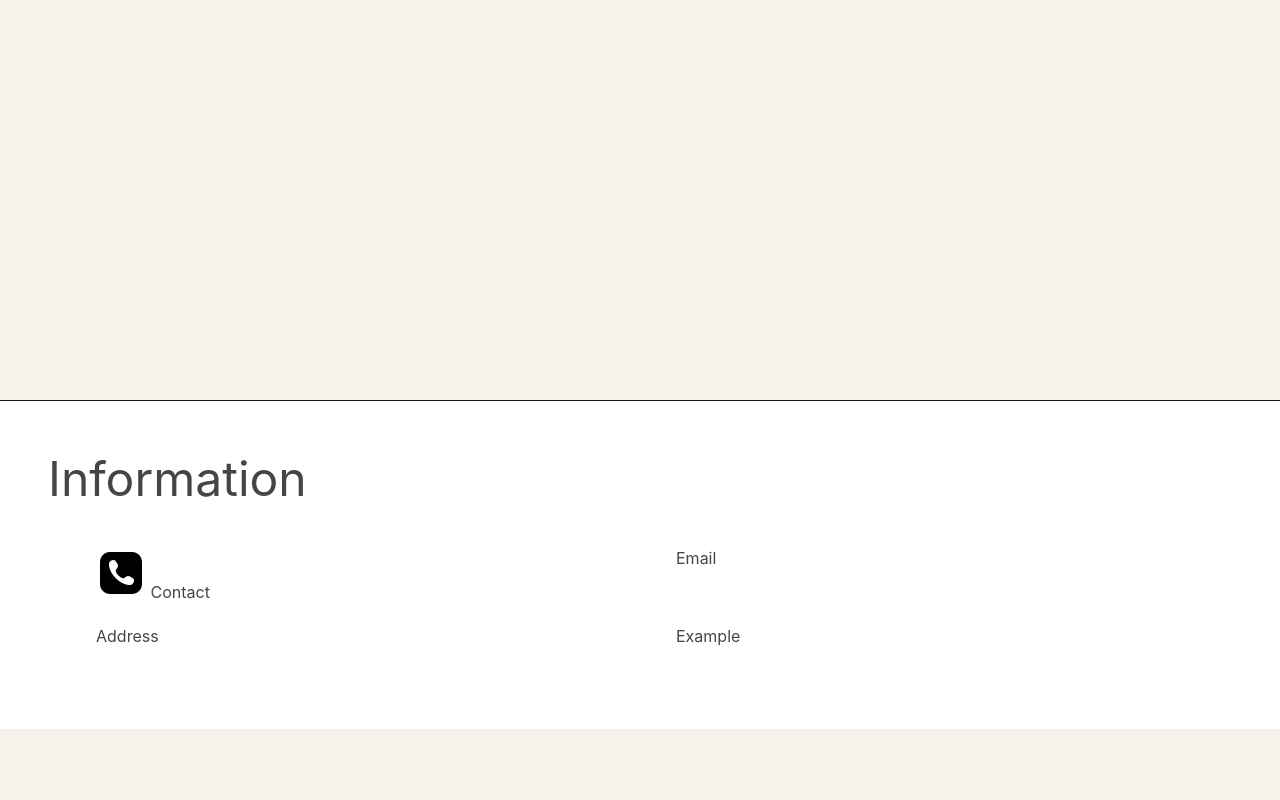
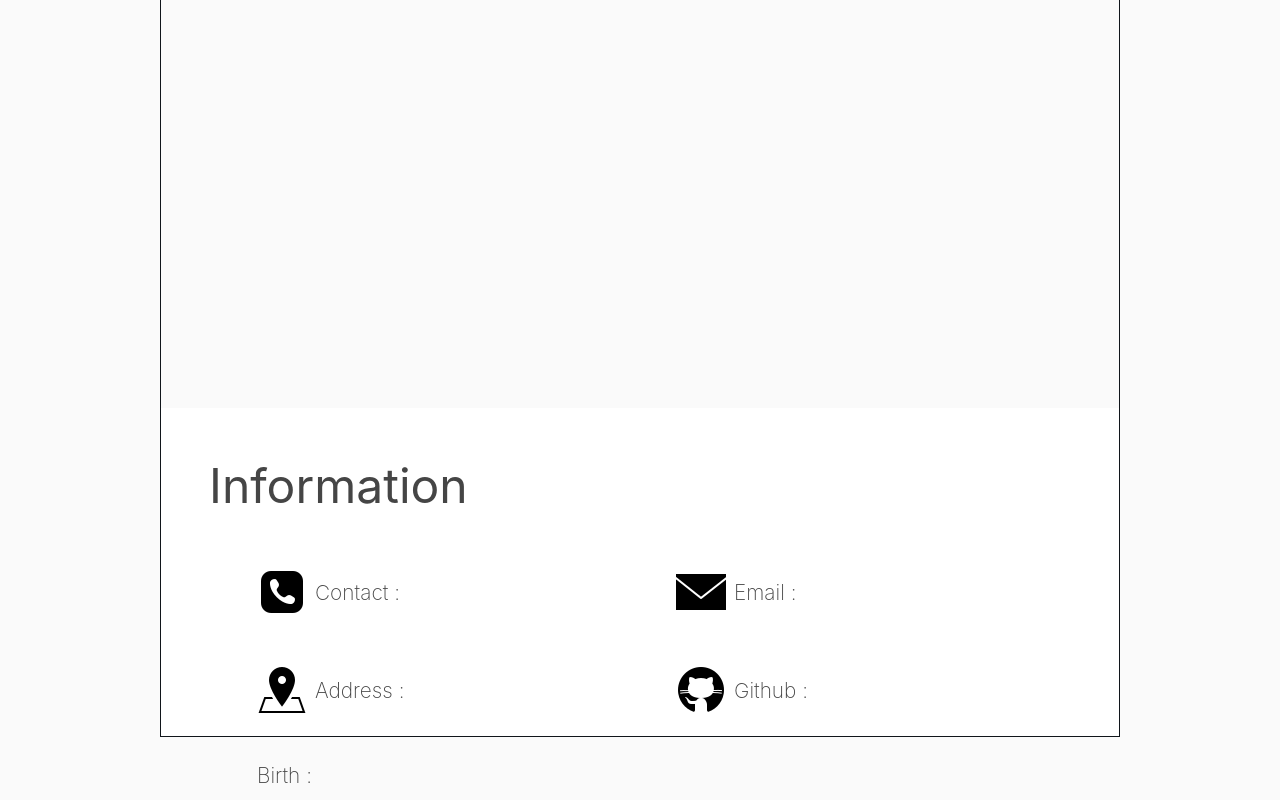
Before and after one commit to jj203034/full-stack, a plain HTML site: page portfolio/portfolio.html in a window 1280 px wide. Shown: the part 1534-2334 px from the top of the page. Before the commit the page ends 2263 px from the top, so only its background shows below. Drawn offline with Linux system fonts and the light colour scheme; a web font is replaced by a local one.

Commit message:
Add files via upload

```diff
--- a/portfolio/portfolio.html
+++ b/portfolio/portfolio.html
@@ -80,7 +80,7 @@
                     MVC 패턴을 이해하고 있으며 이에 맞춰서 개발할 수 있습니다.
                 </div>
                 <div class="explain">
-                    Spring에서 활용할 수 있는 어노테이션들의 기능을 이해하고 있습니다.
+                    Spring Boot에서 활용할 수 있는 어노테이션들의 기능을 이해하고 있습니다.
                 </div>
             </li>
             <li class="skill">
@@ -117,16 +117,22 @@
         <ul class="_container info-container">
             <li class="info">
                 <img src="resources/images/contact.png" alt="" class="image">
-                <span>Contact</span>
+                <span class="info-name">Contact : </span>
             </li>
             <li class="info">
-                <span>Email</span>
+                <img src="resources/images/Email.png" alt="" class="image">
+                <span class="info-name">Email : </span>
             </li>
             <li class="info">
-                <span>Address</span>
+                <img src="resources/images/address.png" alt="" class="image">
+                <span class="info-name">Address : </span>
             </li>
             <li class="info">
-                <span>Example</span>
+                <img src="resources/images/github.png" alt="" class="image">
+                <span class="info-name">Github : </span>
+            </li>
+            <li class="info">
+                <span class="info-name">Birth : </span>
             </li>
         </ul>
     </section>
--- a/portfolio/resources/stylesheets/portfolio.css
+++ b/portfolio/resources/stylesheets/portfolio.css
@@ -9,6 +9,7 @@ a:link, a:visited {
     color: inherit;
     text-decoration: none;
 }
+
 
 .button {
     width: 15rem;
@@ -46,24 +47,17 @@ ul, li {
 }
 
 body {
-    background-color: #f6f1eb;
+    background-color: #fafafa;
     color: #454545;
     font-size: 1rem;
     font-weight: 400;
-    margin: 0;
+    margin: 0 10rem;
+    border: 0.0625rem solid #10151a;
 }
 
 ._container {
     padding: 0 3rem;
     position: relative;
-}
-
-._container > ._content {
-    left: 50%;
-    width: 100%;
-    max-width: 77.5rem;
-    position: relative;
-    transform: translateX(-50%);
 }
 
 #headerContainer {
@@ -103,7 +97,6 @@ body {
 }
 
 #wrapper > #one {
-    border-bottom: 0.05rem solid #10151a;
     box-sizing: border-box;
     color: #10151a;
     height: 70vh;
@@ -134,7 +127,7 @@ body {
 }
 
 #wrapper > #one > .intro-container > .image-container > .name {
-    font-size: 1.5rem;
+    font-size: 1.75rem;
     text-align: start;
     padding-top: 1rem;
     padding-left: 3.3rem;
@@ -142,16 +135,16 @@ body {
 
 #wrapper > #one > .intro-container > .mention-container > .text {
     font-size: 1.45rem;
-    padding-top: 3rem;
+    padding-bottom: 3rem;
 
 }
 
 #wrapper > #two {
     background-color: #e0e0e0;
-    border-bottom: 0.05rem solid #10151a;
-    height: 80vh;
-    padding-top: 3rem;
-    padding-left: 3rem;
+    box-sizing: border-box;
+    height: 85vh;
+    padding-top: 4.5rem;
+    padding-left: 4rem;
 }
 
 #wrapper > #two > * {
@@ -187,7 +180,7 @@ body {
 }
 
 #wrapper > #two > .tool-container > .tool {
-    padding-top: 1rem;
+    padding-top: 2rem;
 }
 
 #wrapper > #two > .tool-container > .tool > .tool-button {
@@ -196,17 +189,15 @@ body {
 
 #wrapper > #three {
     height: 70vh;
-    border-bottom: 0.05rem solid #10151a;
-    padding-left: 3rem;
-    padding-top: 3rem;
+    padding-left: 4.5rem;
+    padding-top: 4rem;
 }
 
 
 #wrapper > #four {
     height: 35vh;
     background-color: #ffffff;
-    padding-left: 3rem;
-    padding-top: 3rem;
+    padding: 3rem 0 0 3rem;
 }
 
 #wrapper > #four > .info-container {
@@ -214,3 +205,21 @@ body {
     gap: 1.5rem;
     grid-template-columns: repeat(2, 1fr);
 }
+
+#wrapper > #four > .info-container > .info {
+    padding: 0.75rem 0;
+
+    align-items: center;
+    display: flex;
+    flex-direction: row;
+    justify-content: flex-start;
+}
+
+#wrapper > #four > .info-container > .info > .image {
+    padding-right: 0.5rem;
+}
+
+#wrapper > #four > .info-container > .info > .info-name {
+    font-size: 1.3rem;
+    font-weight: 250;
+}
```
Also changed, not shown: portfolio/resources/images/Email.png (added), portfolio/resources/images/address.png (added), portfolio/resources/images/github.png (added).
